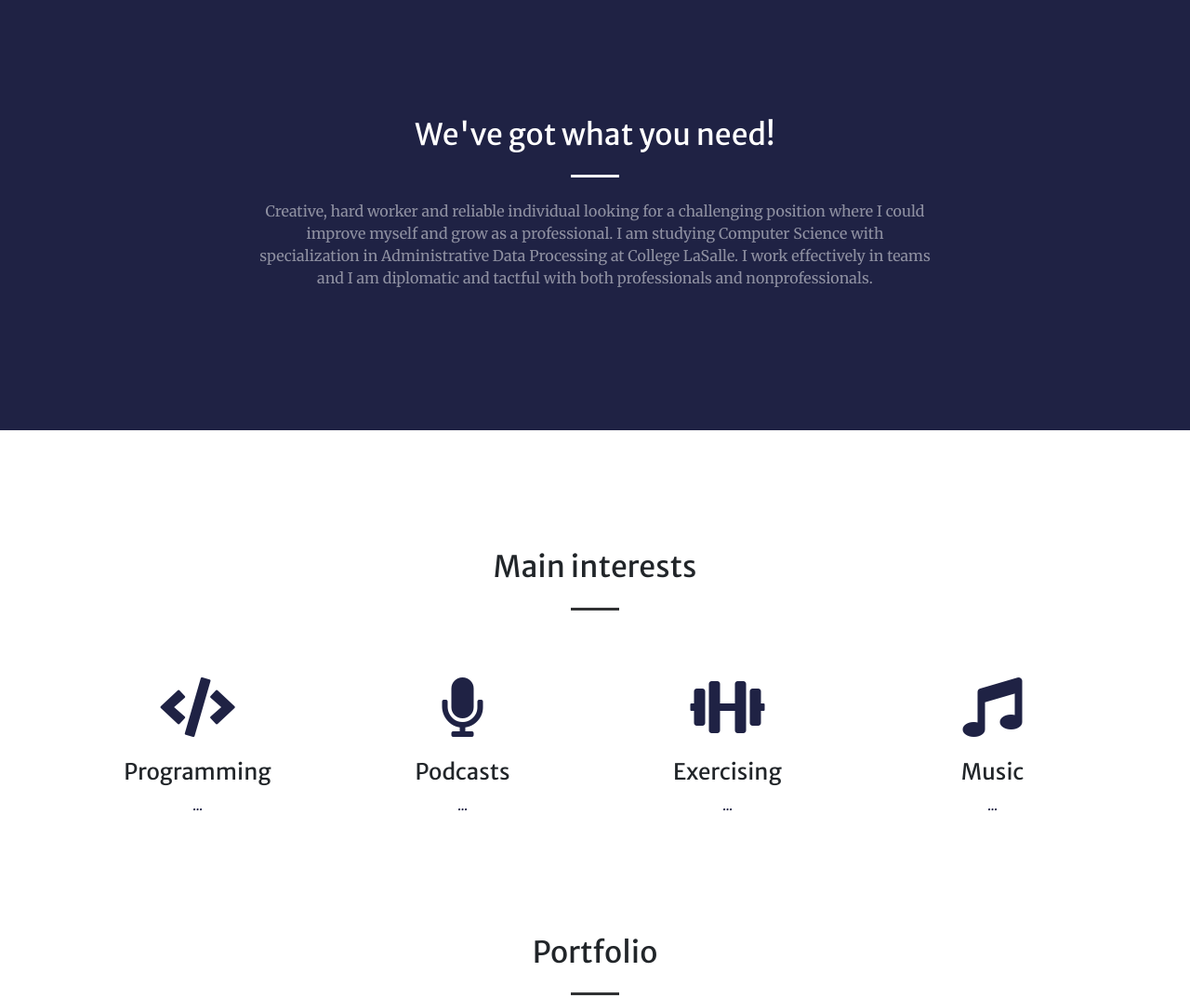
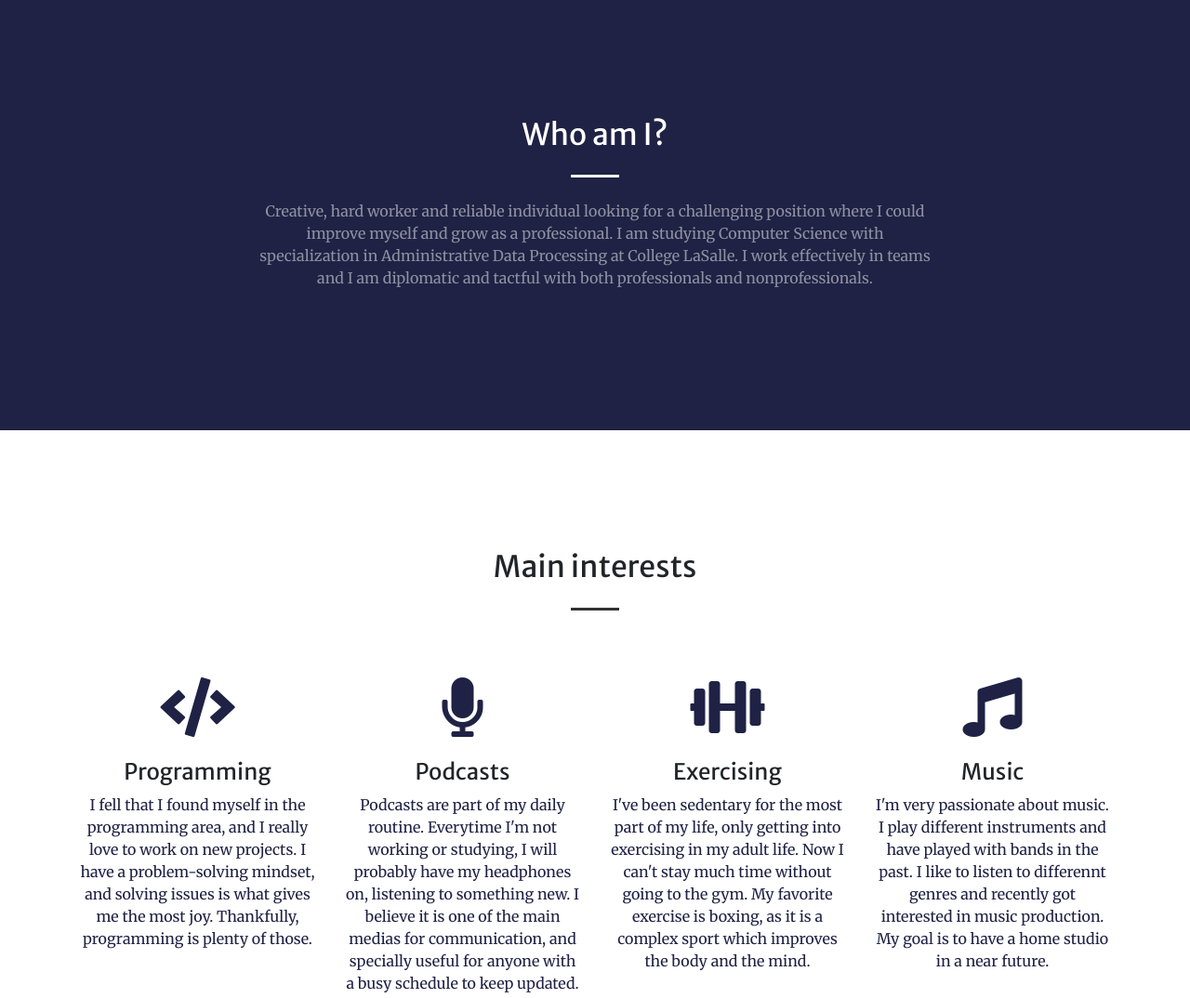
Before and after one commit to DiogoTM/Personal-Webpage, a website with bundled scripts: page index.html in a window 1280 px wide. Shown: the part 802-1876 px from the top of the page at 93% size. Built offline with nearby package versions, Linux system fonts and the light colour scheme.

Commit message:
Updating Interests section

```diff
--- a/index.html
+++ b/index.html
@@ -74,7 +74,7 @@
     <div class="container">
       <div class="row justify-content-center">
         <div class="col-lg-8 text-center">
-          <h2 class="text-white mt-0">We've got what you need!</h2>
+          <h2 class="text-white mt-0">Who am I?</h2>
           <hr class="divider light my-4">
           <p class="text-white-50 mb-4">Creative, hard worker and reliable individual looking for a challenging position where I could improve myself and grow as a professional. I am studying Computer Science with specialization in Administrative Data Processing at College LaSalle. I work effectively in teams and I am diplomatic and tactful with both professionals and nonprofessionals.</p>
         </div>
@@ -92,7 +92,7 @@
           <div class="mt-5">
             <i class="fa fa-4x fa-code text-primary mb-4"></i>
             <h3 class="h4 mb-2">Programming</h3>
-            <p class="text-muted mb-0">...</p>
+            <p class="text-muted mb-0"> I fell that I found myself in the programming area, and I really love to work on new projects. I have a problem-solving mindset, and solving issues is what gives me the most joy. Thankfully, programming is plenty of those.</p>
           </div>
         </div>
 
@@ -100,7 +100,7 @@
           <div class="mt-5">
             <i class="fa fa-4x fa-microphone text-primary mb-4"></i>
             <h3 class="h4 mb-2">Podcasts</h3>
-            <p class="text-muted mb-0">...</p>
+            <p class="text-muted mb-0">Podcasts are part of my daily routine. Everytime I'm not working or studying, I will probably have my headphones on, listening to something new. I believe it is one of the main medias for communication, and  specially useful for anyone with a busy schedule to keep updated.</p>
           </div>
         </div>
 
@@ -108,7 +108,7 @@
             <div class="mt-5">
               <i class="fa fa-4x fa-dumbbell text-primary mb-4"></i>
               <h3 class="h4 mb-2">Exercising</h3>
-              <p class="text-muted mb-0">...</p>
+              <p class="text-muted mb-0">I've been sedentary for the most part of my life, only getting into exercising in my adult life. Now I can't stay much time without going to the gym. My favorite exercise is boxing, as it is a complex sport which improves the body and the mind.</p>
             </div>
           </div>
 
@@ -116,7 +116,7 @@
           <div class="mt-5">
             <i class="fa fa-4x fa-music text-primary mb-4"></i>
             <h3 class="h4 mb-2">Music</h3>
-            <p class="text-muted mb-0">...</p>
+            <p class="text-muted mb-0">I'm very passionate about music. I play different instruments and have played with bands in the past. I like to listen to differennt genres and recently got interested in music production. My goal is to have a home studio in a near future.</p>
           </div>
         </div>
       </div>
```
